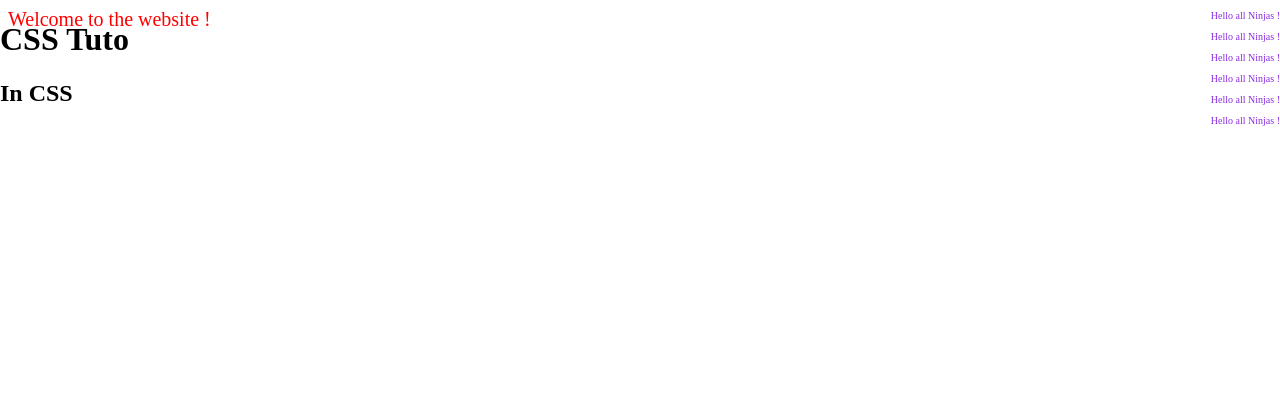
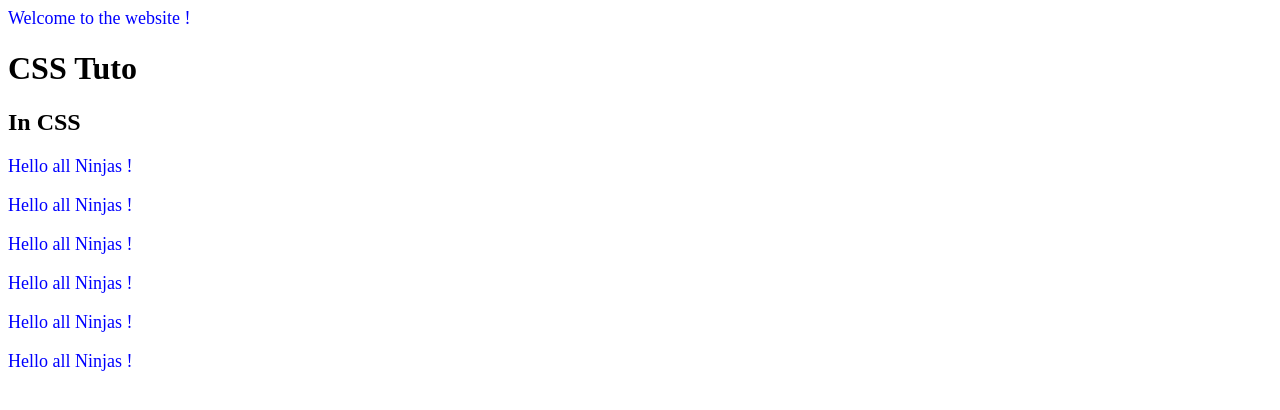
Before and after one commit to fslink/css-theNetNinja, a plain HTML site: page index.html in a window 1280 px wide. Drawn offline with Linux system fonts and the light colour scheme.

Commit message:
06 - External Style Sheets

```diff
--- /dev/null
+++ b/css/synthax.css
@@ -0,0 +1,9 @@
+#header h1{
+    font-size: 32px;
+
+}
+
+p{
+    font-size: 18px;
+    color: blue;
+}
--- a/index.html
+++ b/index.html
@@ -3,30 +3,13 @@
     <meta charset="UTF-8">
     <meta name="viewport" content="width=device-width, initial-scale=1.0">
     <title>Css For Beginners</title>
-    <style>
+    <link rel="stylesheet" href="css/synthax.css">
 
-        p{
-            font-size: 10px;
-            color:blueviolet;
-        }
-
-        #aside {
-            position: absolute;
-            right: 0;
-            top: 0;
-        }
-
-        .welcome {
-            font-size: 20px;
-            color: red;
-        }
-
-    </style>
 </head>
 <body>
     <p class="welcome">Welcome to the website !</p>
 
-    <div id="header" style="position: absolute;top: 0;left: 0;width: 100%;">
+    <div id="header">
         <h1>CSS Tuto</h1>
         <h2>In CSS</h2>
 
--- a/synthax.css
+++ /dev/null
@@ -1,14 +0,0 @@
-#header{
-    position: absolute;
-    top: 0;
-    left: 0;
-}
-
-#header h1{
-    font-size: 32px;
-
-}
-
-p{
-    font-size: 12px;
-}
```
